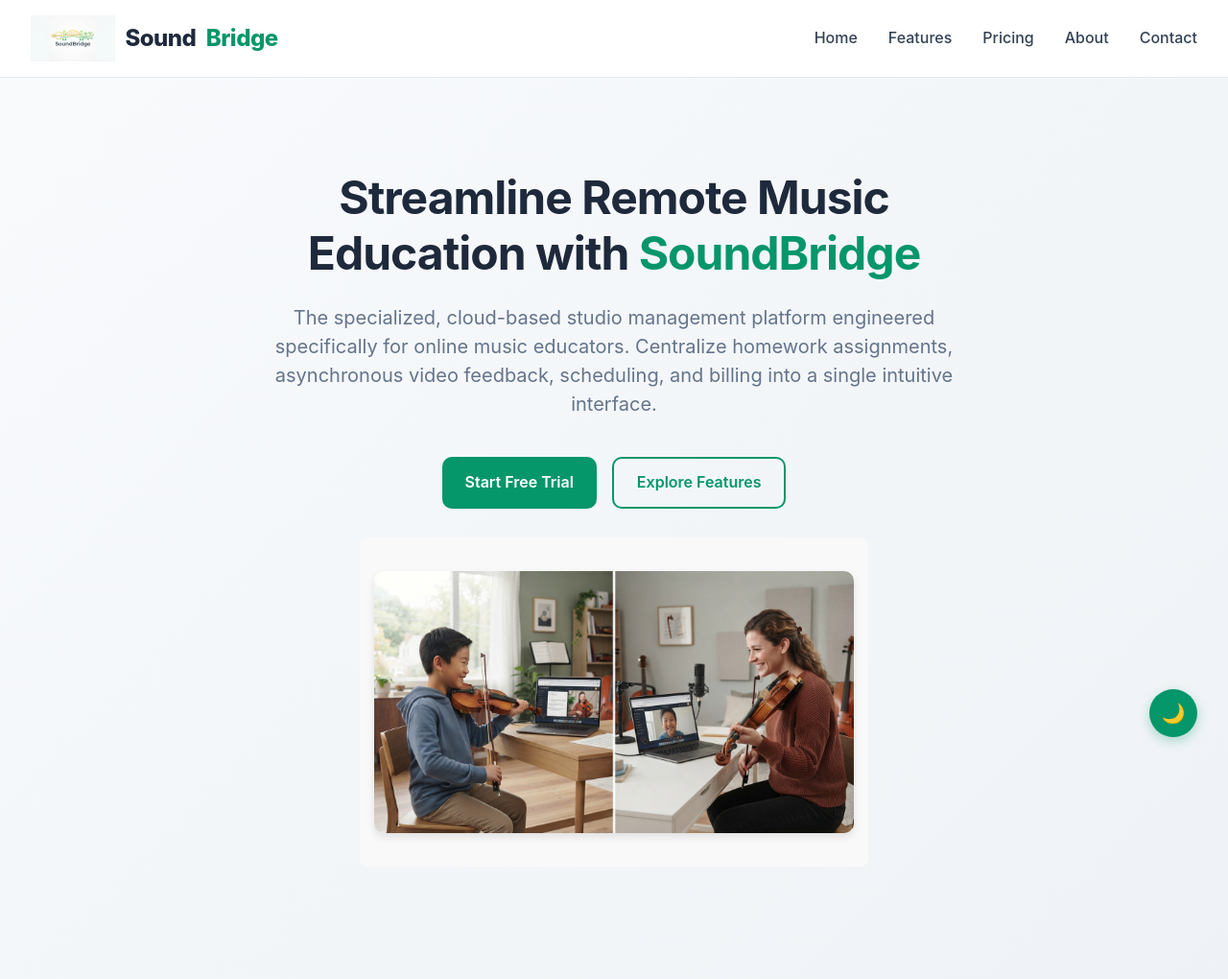
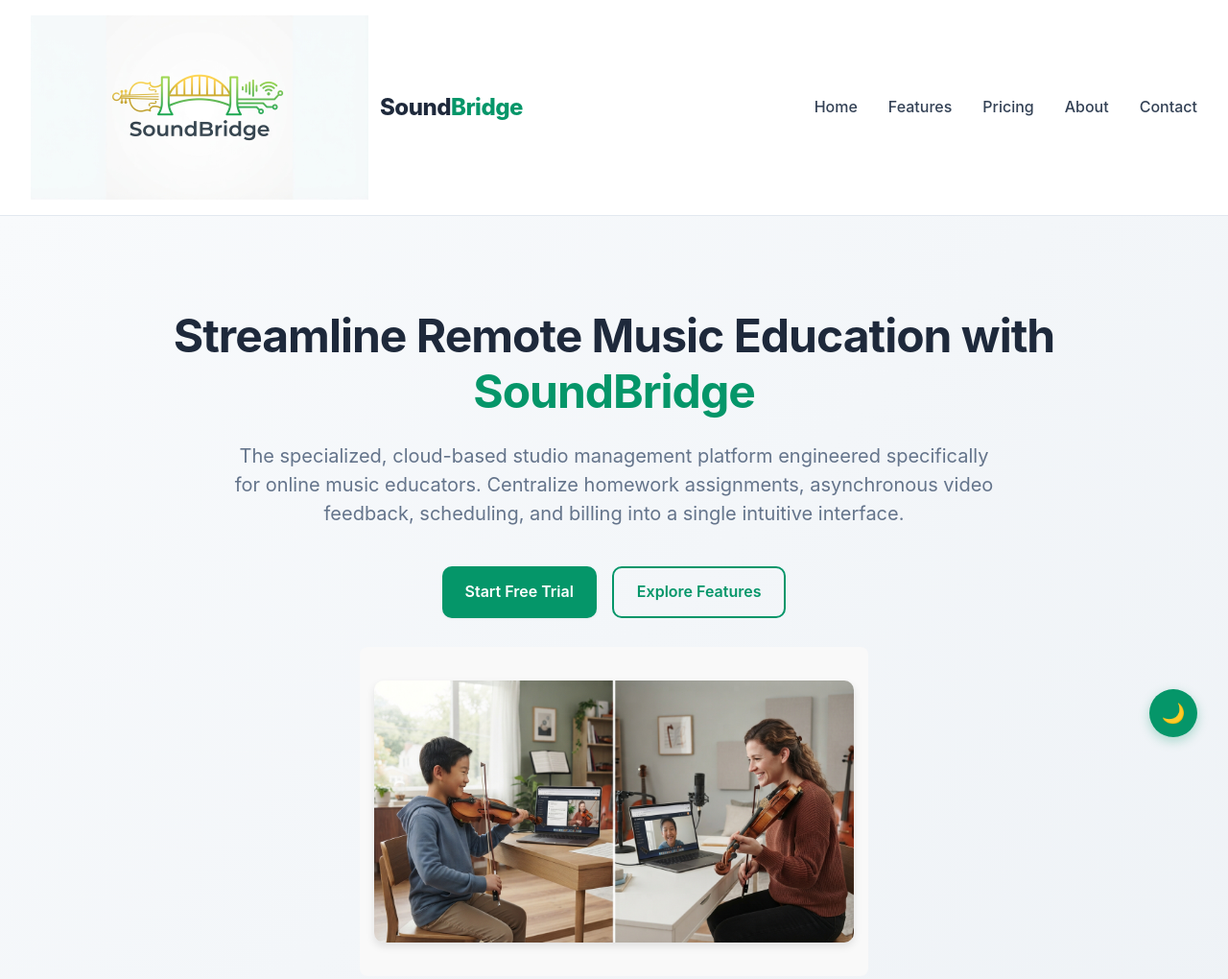
Before and after one commit to mijungcs/company-website, a plain HTML site: page index.html in a window 1280 px wide. Shown: the top 1020 px of the page at 96% size. Drawn offline with Linux system fonts and the light colour scheme.

Commit message:
Update style.css

```diff
--- a/style.css
+++ b/style.css
@@ -115,6 +115,10 @@ ul {
     margin: 20px auto;       /* Centers the image horizontally with spacing */
 }
 
+.company-image-large {
+    max-width: 1000px;
+}
+
 /* Container styling for neat layout blocks */
 .image-container {
     text-align: center;
@@ -143,7 +147,6 @@ ul {
 .nav-brand {
   display: inline-flex;
   align-items: center;
-  gap: 0.65rem;
   font-size: 1.5rem;
   font-weight: 800;
   color: var(--primary-color);
@@ -151,8 +154,9 @@ ul {
 }
 
 .nav-logo {
-  height: 3rem;
+  height: 12rem;
   width: auto;
+  margin-right: 0.75rem;
 }
 
 .nav-brand span {
@@ -214,7 +218,7 @@ ul {
   display: flex;
   flex-direction: column;
   align-items: center;
-  max-width: 800px;
+  max-width: 1100px;
 }
 
 .hero h1 {
@@ -232,6 +236,7 @@ ul {
   color: var(--text-muted);
   margin-bottom: 2.5rem;
   line-height: 1.5;
+  max-width: 800px;
 }
 
 .hero-buttons {
```
